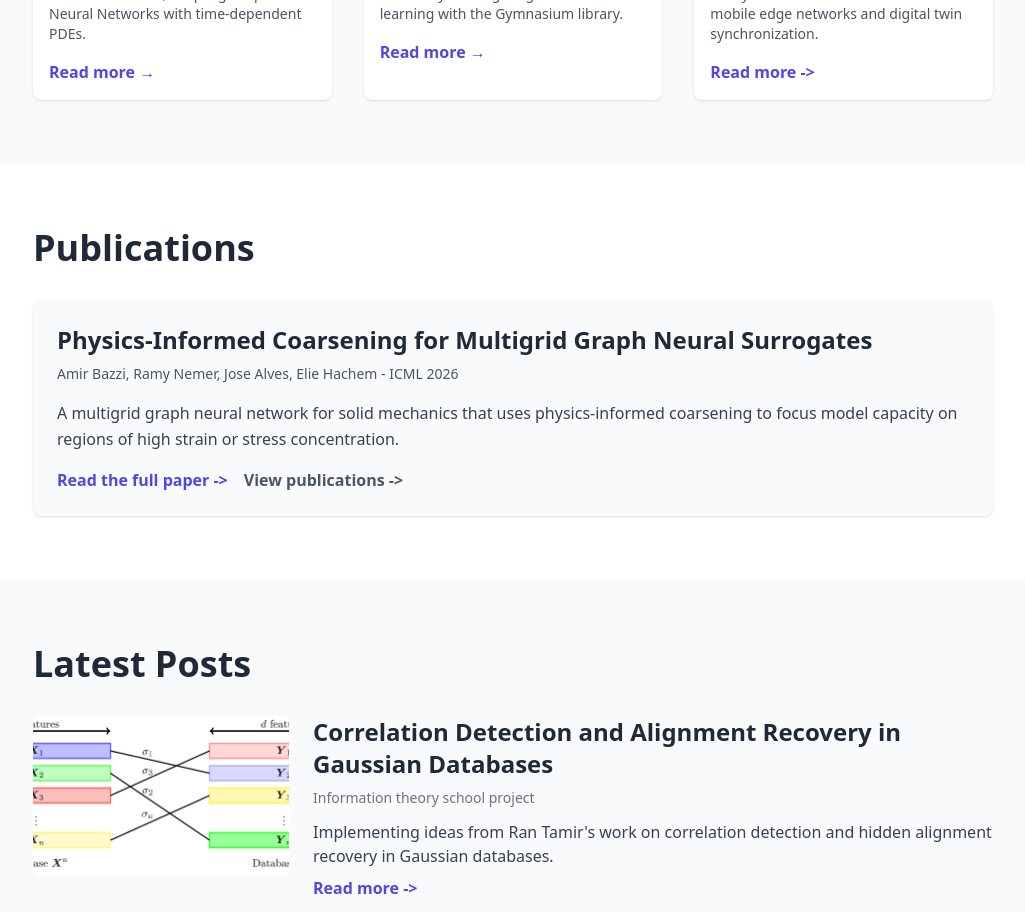
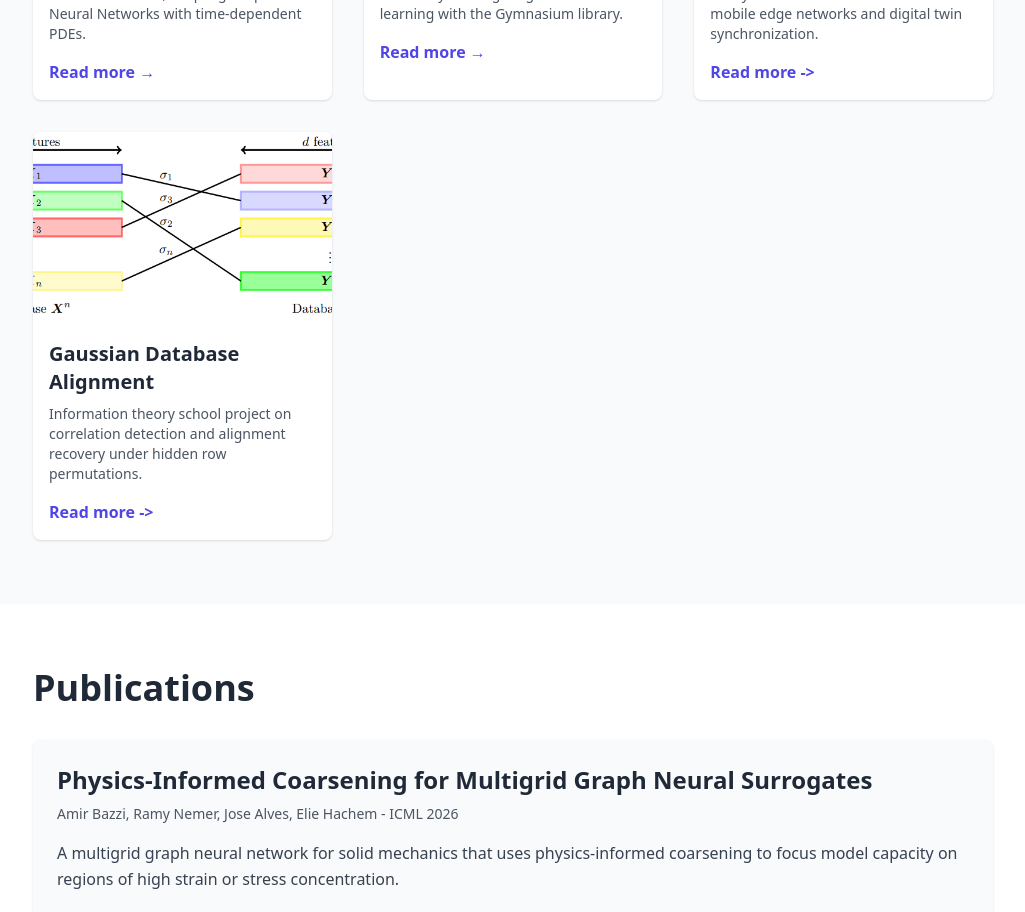
Before and after one commit to bazziamir24/my-website, a React (Vite) app: page / in a window 1280 px wide. Shown: the part 1560-2472 px from the top of the page, without its empty margins (127-1152 px from the left). Built offline with nearby package versions, Linux system fonts and the light colour scheme.

Commit message:
Add Gaussian database alignment work entry

```diff
--- a/src/App.jsx
+++ b/src/App.jsx
@@ -14,6 +14,7 @@ import InformationTheoryProject from './pages/blog/InformationTheoryProject';
 import Project1 from './pages/projects/Project1';
 import Project2 from './pages/projects/Project2';
 import Project3 from './pages/projects/Project3';
+import Project4 from './pages/projects/Project4';
 
 /**
  * Top level application component.
@@ -39,6 +40,7 @@ export default function App() {
         <Route path="/projects/project1" element={<Project1 />} />
         <Route path="/projects/project2" element={<Project2 />} />
         <Route path="/projects/metalore" element={<Project3 />} />
+        <Route path="/projects/gaussian-database-alignment" element={<Project4 />} />
         {/* Contact page */}
         <Route path="/contact" element={<Contact />} />
       </Routes>
--- a/src/pages/Home.jsx
+++ b/src/pages/Home.jsx
@@ -170,6 +170,26 @@ export default function Home() {
                 </div>
               </Link>
             </div>
+            {/* Project 4 card */}
+            <div className="bg-white rounded-lg shadow hover:shadow-lg transition-shadow duration-300">
+              <Link to="/projects/gaussian-database-alignment" className="block">
+                <img
+                  src={assetPath('assets/tamir_paper.png')}
+                  alt="Gaussian database alignment project"
+                  className="w-full h-48 object-cover rounded-t-lg"
+                />
+                <div className="p-4">
+                  <h3 className="text-xl font-semibold text-gray-800 mb-2">
+                    Gaussian Database Alignment
+                  </h3>
+                  <p className="text-gray-600 text-sm mb-4">
+                    Information theory school project on correlation detection
+                    and alignment recovery under hidden row permutations.
+                  </p>
+                  <span className="text-indigo-600 font-semibold">Read more -&gt;</span>
+                </div>
+              </Link>
+            </div>
           </div>
         </div>
       </section>
--- a/src/pages/Work.jsx
+++ b/src/pages/Work.jsx
@@ -88,6 +88,26 @@ export default function Work() {
                 </div>
               </Link>
             </div>
+            {/* Project 4 */}
+            <div className="bg-white rounded-lg shadow hover:shadow-lg transition-shadow duration-300">
+              <Link to="/projects/gaussian-database-alignment" className="block">
+                <img
+                  src={assetPath('assets/tamir_paper.png')}
+                  alt="Gaussian database alignment project"
+                  className="w-full h-48 object-cover rounded-t-lg"
+                />
+                <div className="p-4">
+                  <h3 className="text-xl font-semibold text-gray-800 mb-2">
+                    Gaussian Database Alignment
+                  </h3>
+                  <p className="text-gray-600 text-sm mb-4">
+                    Information theory school project on correlation detection
+                    and alignment recovery under hidden row permutations.
+                  </p>
+                  <span className="text-indigo-600 font-semibold">Read more -&gt;</span>
+                </div>
+              </Link>
+            </div>
           </div>
         </div>
       </main>
--- /dev/null
+++ b/src/pages/projects/Project4.jsx
@@ -0,0 +1,89 @@
+import React from 'react';
+import { Link } from 'react-router-dom';
+import HeroSection from '../../components/HeroSection';
+import { assetPath } from '../../lib/assets';
+
+/**
+ * Project page: Information theory school project.
+ */
+export default function Project4() {
+  return (
+    <>
+      <HeroSection
+        image="assets/tamir_paper.png"
+        title="Gaussian Database Alignment"
+      >
+        <p className="text-lg sm:text-xl max-w-3xl mx-auto">
+          Information theory school project on correlation detection and
+          alignment recovery for Gaussian databases.
+        </p>
+      </HeroSection>
+
+      <main className="max-w-4xl mx-auto px-4 sm:px-6 lg:px-8 py-16 bg-white">
+        <h2 className="text-3xl font-semibold text-gray-800 mb-6">
+          Project Overview
+        </h2>
+        <p className="text-lg leading-relaxed mb-4">
+          This school project implemented and studied algorithms from Ran
+          Tamir's paper on correlation detection and alignment recovery of
+          Gaussian databases. The problem combines hypothesis testing,
+          information theory, probability, and algorithmic recovery under an
+          unknown row permutation.
+        </p>
+        <p className="text-lg leading-relaxed mb-4">
+          I explored how to generate independent and correlated Gaussian
+          databases, test whether correlation is present, and reason about when
+          partial alignment recovery becomes possible.
+        </p>
+
+        <figure className="my-10">
+          <img
+            src={assetPath('assets/tamir_paper.png')}
+            alt="Two Gaussian databases connected by a hidden permutation"
+            loading="lazy"
+            className="w-full rounded-xl shadow-sm ring-1 ring-gray-200"
+          />
+          <figcaption className="mt-3 text-center text-sm text-gray-500">
+            Gaussian database alignment with a hidden row correspondence.
+          </figcaption>
+        </figure>
+
+        <h2 className="text-3xl font-semibold text-gray-800 mt-10 mb-6">
+          Key Focus Areas
+        </h2>
+        <ul className="list-disc list-inside text-lg space-y-2">
+          <li>Implemented experiments in a Jupyter notebook.</li>
+          <li>Simulated independent and correlated Gaussian databases.</li>
+          <li>Studied correlation detection as a hypothesis testing problem.</li>
+          <li>Explored partial alignment recovery under hidden permutations.</li>
+          <li>Connected implementation results to information-theoretic limits.</li>
+        </ul>
+
+        <div className="mt-10 flex flex-wrap gap-4">
+          <a
+            href="https://github.com/bazziamir24/On-Correlation-Detection-and-Alignment-Recovery-of-Gaussian-Databases"
+            target="_blank"
+            rel="noopener noreferrer"
+            className="inline-block px-5 py-3 bg-gray-900 text-white font-semibold rounded-lg shadow hover:bg-gray-800 transition"
+          >
+            View repository
+          </a>
+          <a
+            href="https://arxiv.org/abs/2211.01069"
+            target="_blank"
+            rel="noopener noreferrer"
+            className="inline-block px-5 py-3 bg-indigo-600 text-white font-semibold rounded-lg shadow hover:bg-indigo-700 transition"
+          >
+            Read paper
+          </a>
+          <Link
+            to="/blog/information-theory-project"
+            className="inline-block px-5 py-3 text-indigo-600 font-semibold hover:underline"
+          >
+            Read blog post
+          </Link>
+        </div>
+      </main>
+    </>
+  );
+}
```
